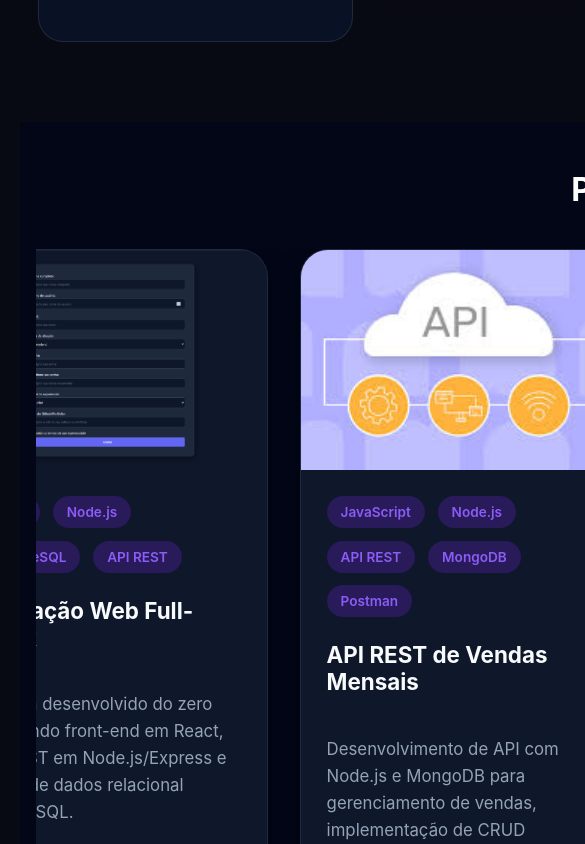
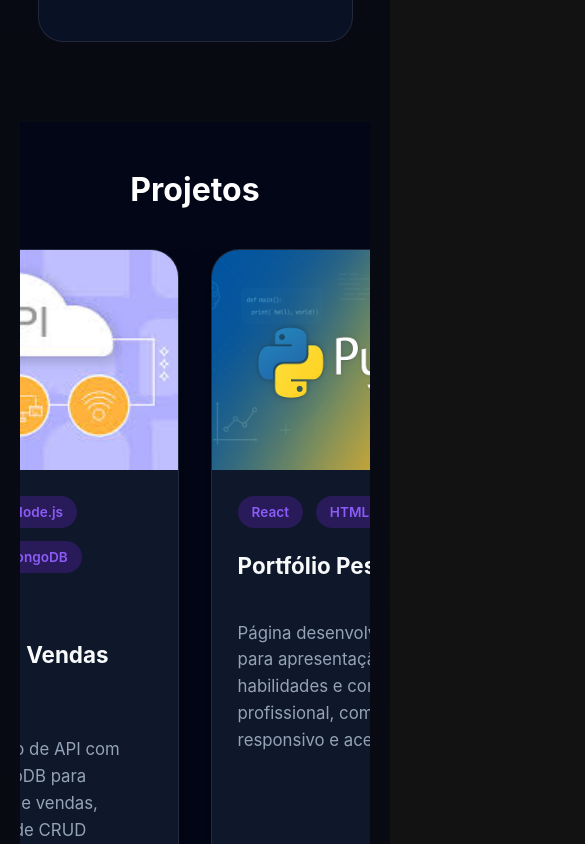
Before and after one commit to pedrorjorge/portfolio-pessoal-pedrorichardjorge_, a React (Create React App) app: page / in a window 390 px wide. Shown: the part 4220-5064 px from the top of the page, 585 px wide, since content can reach past the window. Built offline with nearby package versions, Linux system fonts and the light colour scheme.

Commit message:
Atualiza card de Projetos

```diff
--- a/src/components/Projetos/styles.css
+++ b/src/components/Projetos/styles.css
@@ -1,10 +1,12 @@
 #projetos {
-  padding: 5rem 2rem;
+  padding: 5rem 0;
   background: #020617;
   min-height: 100vh;
+  width: 100%;
   display: flex;
   flex-direction: column;
   align-items: center;
+  box-sizing: border-box;
 }
 
 .titulo-projetos {
@@ -13,7 +15,8 @@
   font-weight: 700;
   margin-bottom: 2.5rem;
   width: 100%;
-  max-width: 1200px;
+  padding: 0 4rem;
+  box-sizing: border-box;
   text-align: left;
 }
 
@@ -24,8 +27,8 @@
   flex-wrap: nowrap;
   overflow-x: auto;
   width: 100%;
-  max-width: 1200px;
-  padding-bottom: 1.5rem;
+  padding: 0 2rem 1.5rem 2rem;
+  box-sizing: border-box;
   scroll-snap-type: x mandatory;
 }
 
@@ -89,7 +92,7 @@
 .project-tag {
   background: rgba(91, 33, 182, 0.35);
   color: #8b5cf6;
-  padding: 8px 14px; /* Ajustado levemente para encaixar melhor nas tags */
+  padding: 8px 14px;
   border-radius: 999px;
   font-size: .85rem;
   font-weight: 600;
@@ -145,11 +148,16 @@
 
 @media (max-width: 768px) {
   #projetos {
-    padding: 3rem 1rem;
+    padding: 3rem 0;
   }
 
   .titulo-projetos {
     text-align: center;
+    padding: 0 1rem;
+  }
+
+  .project-grid {
+    padding: 0 1rem 1rem 1rem;
   }
 
   .project-card {
```
